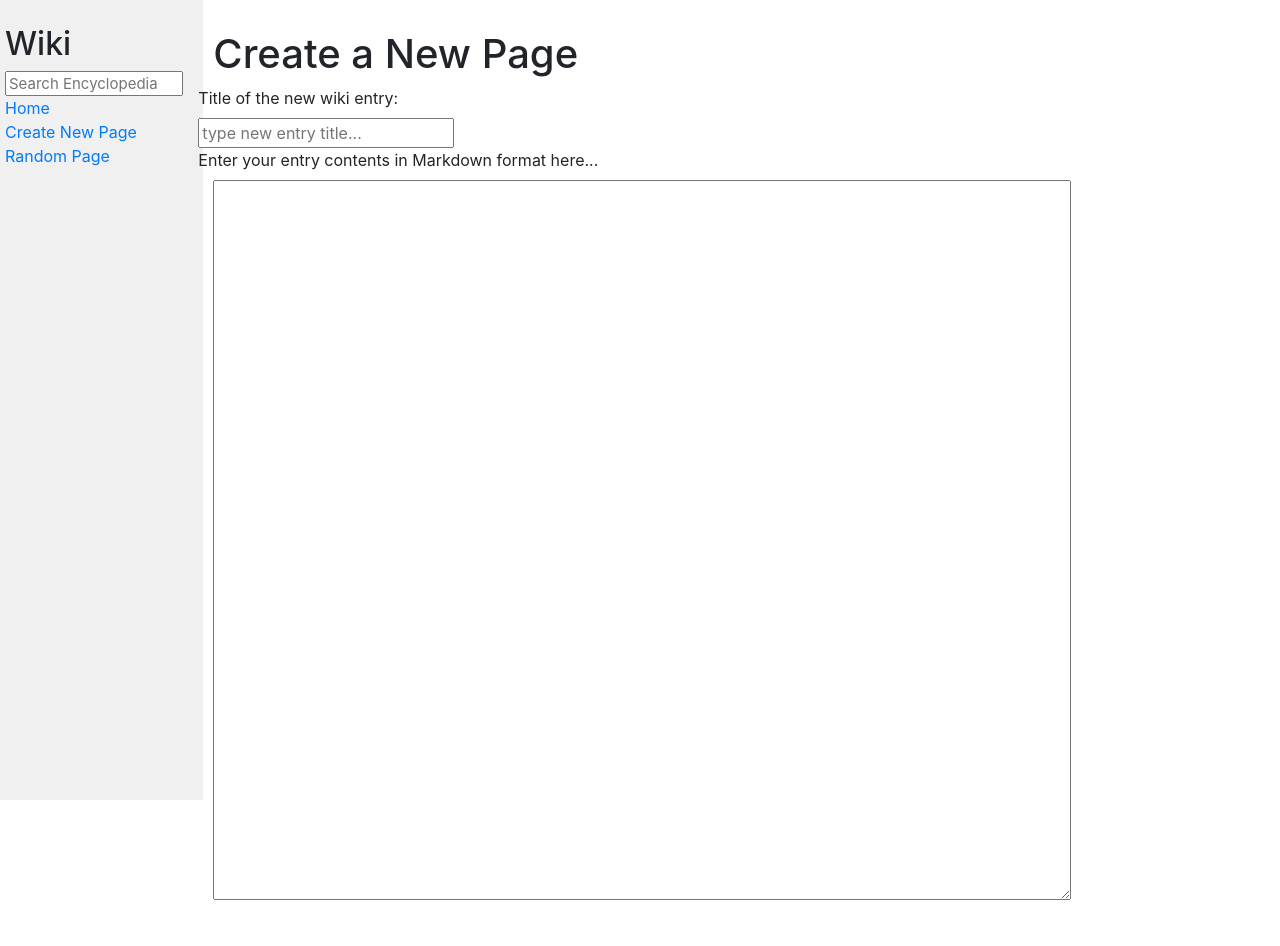
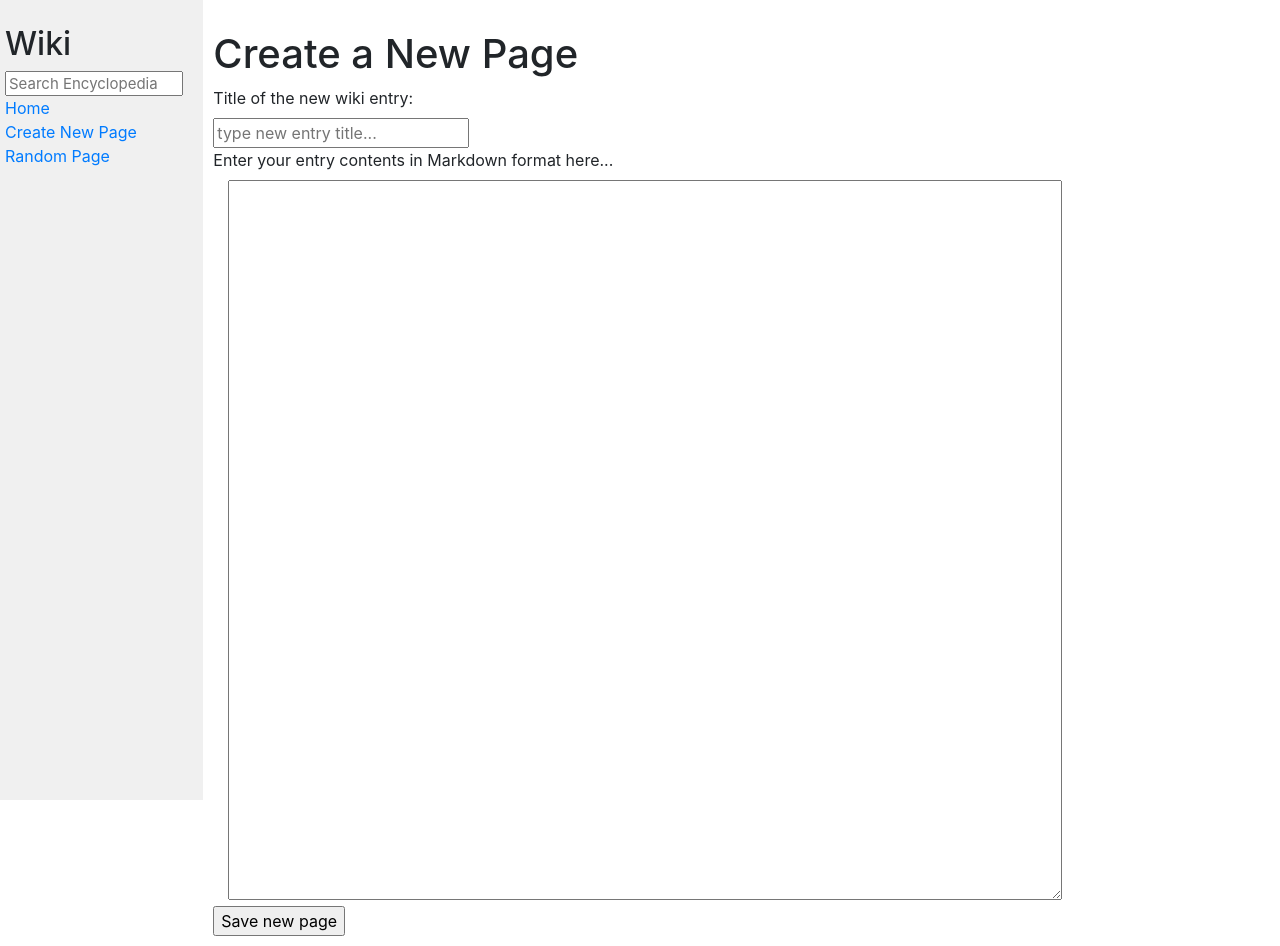
Before and after one commit to joviG/Django_WIKI_Project, a Django app: page /new-page/ in a window 1280 px wide. Before the commit the page ends 900 px from the top, so only its background shows below. Run offline with Django 3.2, Linux system fonts and the light colour scheme; some libraries are stand-ins or nearby versions.

Commit message:
created save_page function

```diff
--- a/encyclopedia/templates/encyclopedia/new-page.html
+++ b/encyclopedia/templates/encyclopedia/new-page.html
@@ -10,7 +10,13 @@
         {% else %} Create a New Page
         {% endif %}
     </h1>
-    <form>
+    <form class="container" method="post" action=
+    {% if edit_mode %} "{% url 'save edited page' edit_page_title %}"
+    {% else %} "{% url 'save_page' %}"
+    {% endif %}>
+    <!-- first if edit mode is True: the statement will be executed
+        else: if edit mode is False: t -->
+        {% csrf_token %}
         <div id="entry-title-section" class="row">
             <div class="container">
                 <div class="row">
@@ -34,12 +40,13 @@
                     id="entry-content"
                     name="entry-content"
                     placeholder="type your entry...">
-
                     </textarea>
                 </div>
             </div>
-
         </div>
 
+        <div id="entry-submit-button" class="row">
+            <input type="submit" value="Save new page">
+        </div>
     </form>
 {% endblock %}
--- a/encyclopedia/urls.py
+++ b/encyclopedia/urls.py
@@ -6,6 +6,6 @@ from . import views
 urlpatterns = [
     path("", views.index, name="index"),
     path("wiki/", views.index, name="index"),
-    path('wiki/<str:title>/', views.entry_page, name='entry_page'),
+    path('wiki/<str:title>/', views.entry_page, name='entry'),
     path('new-page/', views.new_page, name='new page')
 ]
--- a/encyclopedia/views.py
+++ b/encyclopedia/views.py
@@ -1,8 +1,12 @@
 from markdown2 import markdown
 from django.shortcuts import render
+from django.http import HttpResponseRedirect
+from django.urls import reverse
 
 from . import util
 from .util import get_entry
+
+wiki_entries_directory = "entries/"
 
 
 def index(request):
@@ -16,14 +20,38 @@ def entry_page(request, title):
     Calls the utility function to get the content of requested encyclopedia
     '''
     entry_contents = get_entry(title)
-    html_entry_content = markdown(entry_contents) if entry_contents else None
+    html_entry_contents = markdown(entry_contents) if entry_contents else None
 
     return render(request, "encyclopedia/entry.html", {
         "title": title if entry_contents is not None else "Error",
-        "body_content": html_entry_content,
+        "body_content": html_entry_contents,
         "entry_exists": entry_contents is not None
     })
 
 
 def new_page(request):
-    return render(request, "encyclopedia/new-page.html")
+    return render(request, "encyclopedia/new-page.html", {
+        'edit_mode': False
+    })
+
+
+def save_page(request, title=None):
+    if request.method == 'GET':
+        return HttpResponseRedirect(reverse("index"))
+    else:
+        # Used an assert method to check if method condition hold true during the execution
+        assert (request.method == 'POST')
+        entry_content = request.POST['entry-content']
+        if not title:
+            # now saving the new page
+            title = request.POST['title']
+            if title.lower() in [entry.lower() for entry in util.list_entries()]:
+                return render(request, "encyclopedia/error.html", {
+                    "error_title": "saving page",
+                    "error_message": "An entry with that title already exists! Please change the title and try again."
+                })
+
+        filename = wiki_entries_directory + title + ".md"
+        with open(filename, "w") as f:
+            f.write(entry_content)
+        return HttpResponseRedirect(reverse("entry", args=(title)))
```
Also changed, not shown: 1 other file.
